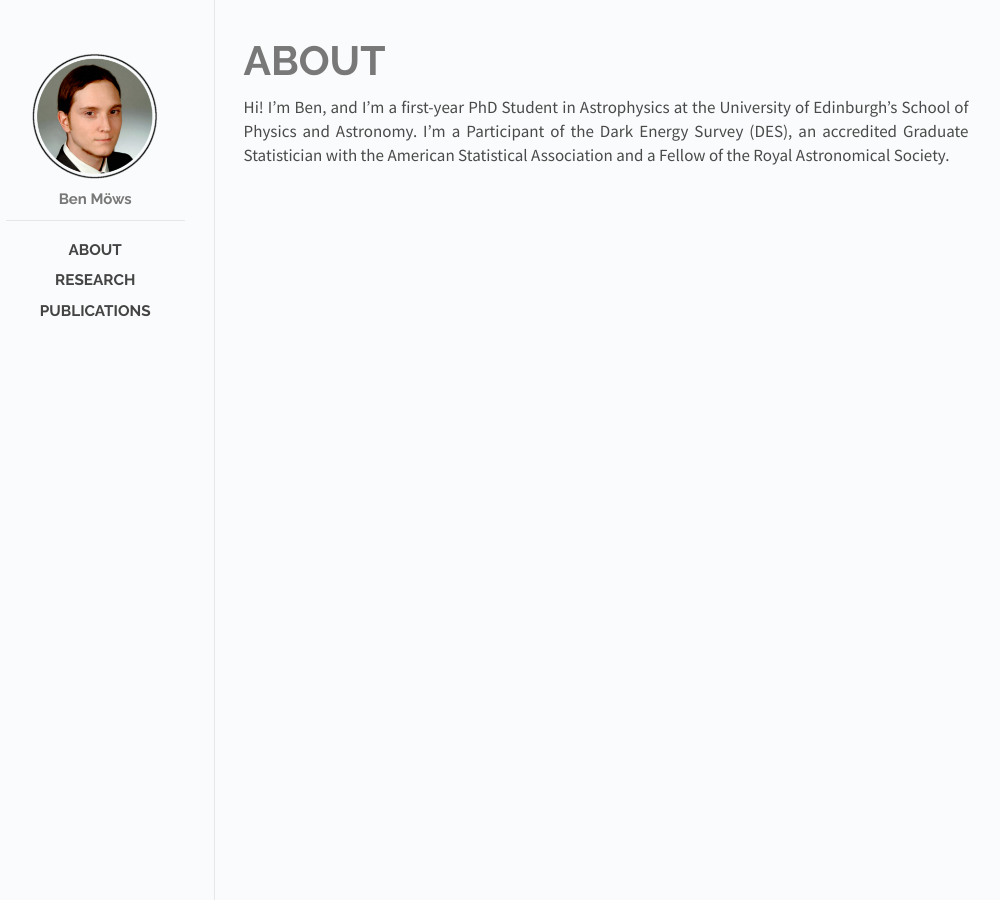
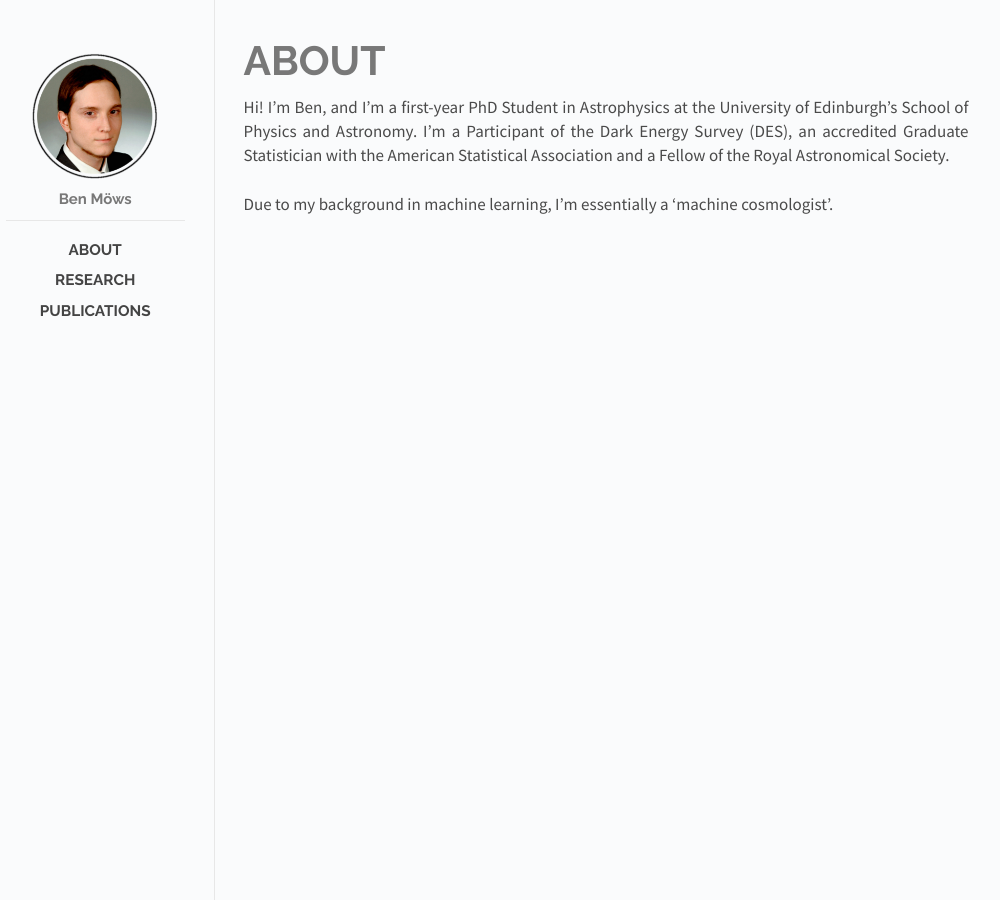
Before and after one commit to moews/moews.github.io, a Jekyll site: the page built from _posts/2017-03-27-about.md, in a window 1280 px wide. Shown: the whole page, without its empty margins (144-1144 px from the left). Built offline with Jekyll 4.4.1, drawn with Linux system fonts in a browser that asks for light colours.

Commit message:
Update 2017-03-27-about.md

```diff
--- a/_posts/2017-03-27-about.md
+++ b/_posts/2017-03-27-about.md
@@ -7,3 +7,5 @@ categories: posts
 ---
 
 Hi! I'm Ben, and I'm a first-year PhD Student in Astrophysics at the University of Edinburgh's School of Physics and Astronomy. I'm a Participant of the Dark Energy Survey (DES), an accredited Graduate Statistician with the American Statistical Association and a Fellow of the Royal Astronomical Society.
+
+Due to my background in machine learning, I'm essentially a 'machine cosmologist'.
```
